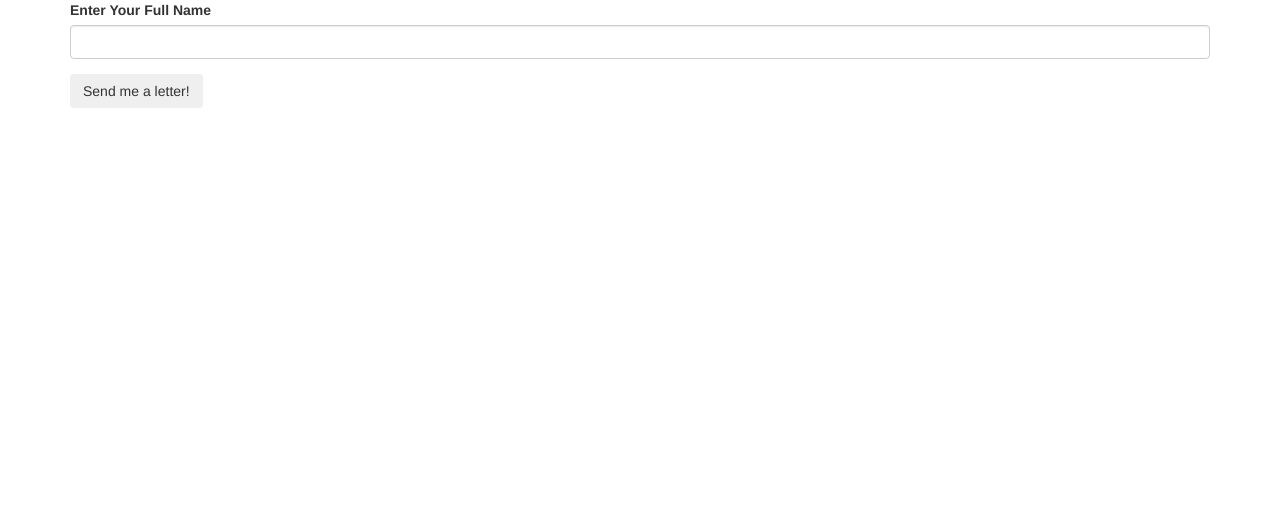
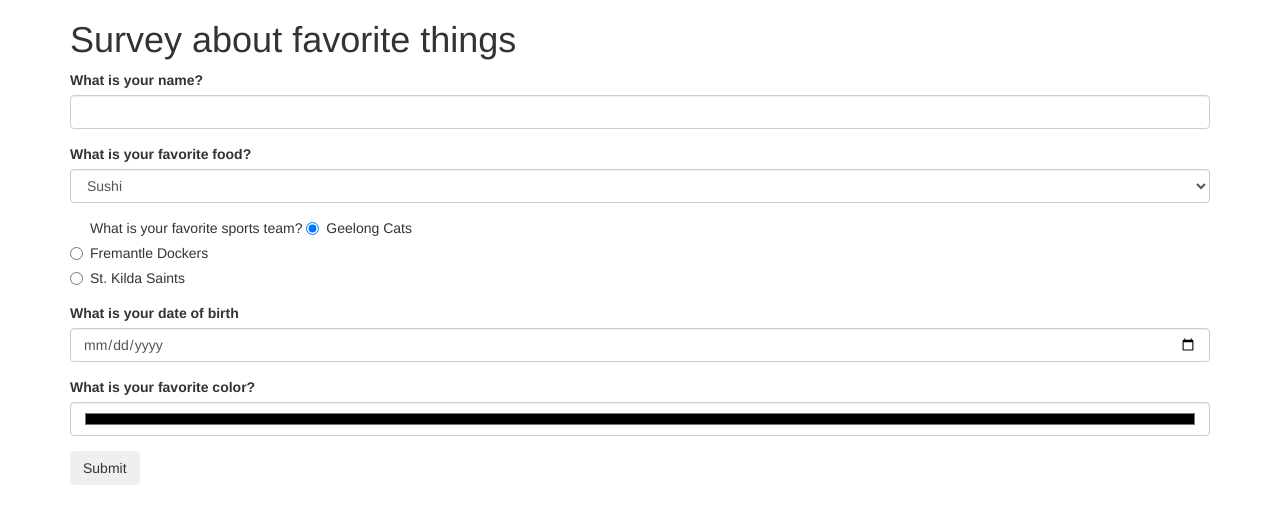
Before and after one commit to klotsa/survey, a plain HTML site: page index.html in a window 1280 px wide. Drawn offline with Linux system fonts and the light colour scheme.

Commit message:
create survey with four parameteres

```diff
--- a/index.html
+++ b/index.html
@@ -9,15 +9,58 @@
   </head>
   <body>
     <div class="container">
+      <h1>Survey about favorite things</h1>
       <form id="survey">
         <div class="form-group">
-          <label for="name">Enter Your Full Name</label>
+          <label for="name">What is your name?</label>
           <input id="name" class="form-control" type="text">
         </div>
-
-        <button type="submit" class="btn">Send me a letter!</button>
+        <div class="form-group">
+          <label for="name">What is your favorite food?</label>
+          <select class="form-control" id="food">
+            <option>Sushi</option>
+            <option>Candy</option>
+            <option>Ketchup</option>
+            <option>Tacos</option>
+          </select>
+        </div>
+        <div class="form-group">
+          <div class="radio">
+            <label for="team">What is your favorite sports team?</label>
+            <label>
+              <input type="radio" name="team" value="Geelong Cats" checked>
+              Geelong Cats
+            </label>
+          </div>
+          <div class="radio">
+            <label>
+              <input type="radio" name="team" value="Fremantle Dockers">
+              Fremantle Dockers
+            </label>
+          </div>
+          <div class="radio">
+            <label>
+              <input type="radio" name="team" value="St. Kilda Saints">
+              St. Kilda Saints
+            </label>
+          </div>
+        </div>
+        <div class="form-group">
+          <label for="born">What is your date of birth</label>
+          <input id="born" class="form-control" type="date">
+        </div>
+        <div class="form-group">
+          <label for="color">What is your favorite color?</label>
+          <input id="color" class="form-control" type="color">
+        </div>
+        <button type="submit" class="btn">Submit</button>
       </form>
       <div id="surveyOutput">
+        <p class="name"></p>
+        <p class="food"></p>
+        <p class="team"></p>
+        <p class="born"></p>
+        <p class="color"></p>
       </div>
     </div>
   </body>
--- a/js/scripts.js
+++ b/js/scripts.js
@@ -1,10 +1,16 @@
 $(document).ready(function() {
   $("#survey").submit(function(event) {
     var nameInput = $("input#name").val();
+    var favoriteFood = $("#food").val();
+    var bestTeam = $("input:radio[name=team]:checked").val();
+    var birthYear = $("#born").val();
+    var bestColor = $("#color").val();
 
     $(".name").text(nameInput);
-
-    $("#letterOutput").show();
+    $(".food").text(favoriteFood);
+    $(".team").text(bestTeam);
+    $(".born").text(birthYear);
+    $(".color").text(bestColor);
 
     event.preventDefault();
   });
```
